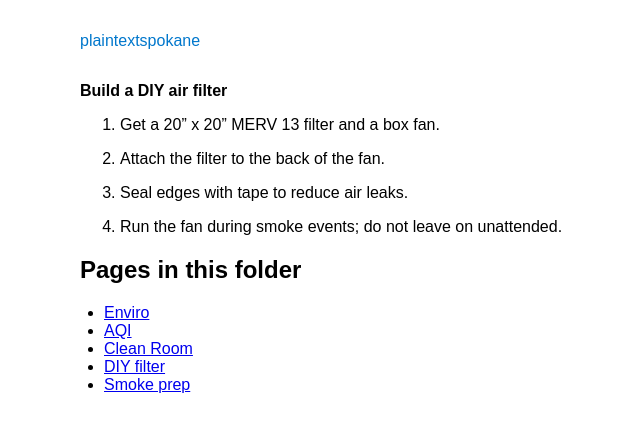
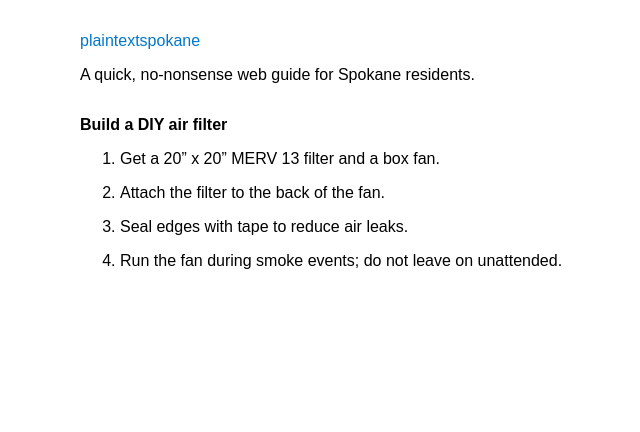
Before and after one commit to plaintextspokane/plaintextspokane.github.io, a Jekyll site: the page built from Enviro/diy-filter.md, in a window 1280 px wide. Shown: the top 432 px of the page, without its empty margins (210-850 px from the left). Built offline with Jekyll 4.4.1, drawn with Linux system fonts in a browser that asks for light colours.

Commit message:
Update default.html

```diff
--- a/_layouts/default.html
+++ b/_layouts/default.html
@@ -9,31 +9,11 @@
 
 <nav>
   <a href="/">plaintextspokane</a>
+  <br><p>A quick, no-nonsense web guide for Spokane residents. </p>
 </nav>
 
 <main>
   {{ content }}
-
-  {% comment %}
-  List sibling pages in the same folder
-  (super simple, uses p.dir instead of URL slicing)
-  {% endcomment %}
-
-  {% assign pages_in_folder = site.pages | where: "dir", page.dir | sort: "url" %}
-  {% assign pages_in_folder = pages_in_folder | reject: "url", page.url %}
-
-  {% if pages_in_folder.size > 0 %}
-    <h2>Pages in this folder</h2>
-    <ul>
-      {% for p in pages_in_folder %}
-        <li>
-          <a href="{{ p.url }}">
-            {{ p.title | default: p.name | replace: ".md", "" }}
-          </a>
-        </li>
-      {% endfor %}
-    </ul>
-  {% endif %}
 </main>
 
 </body>
```
